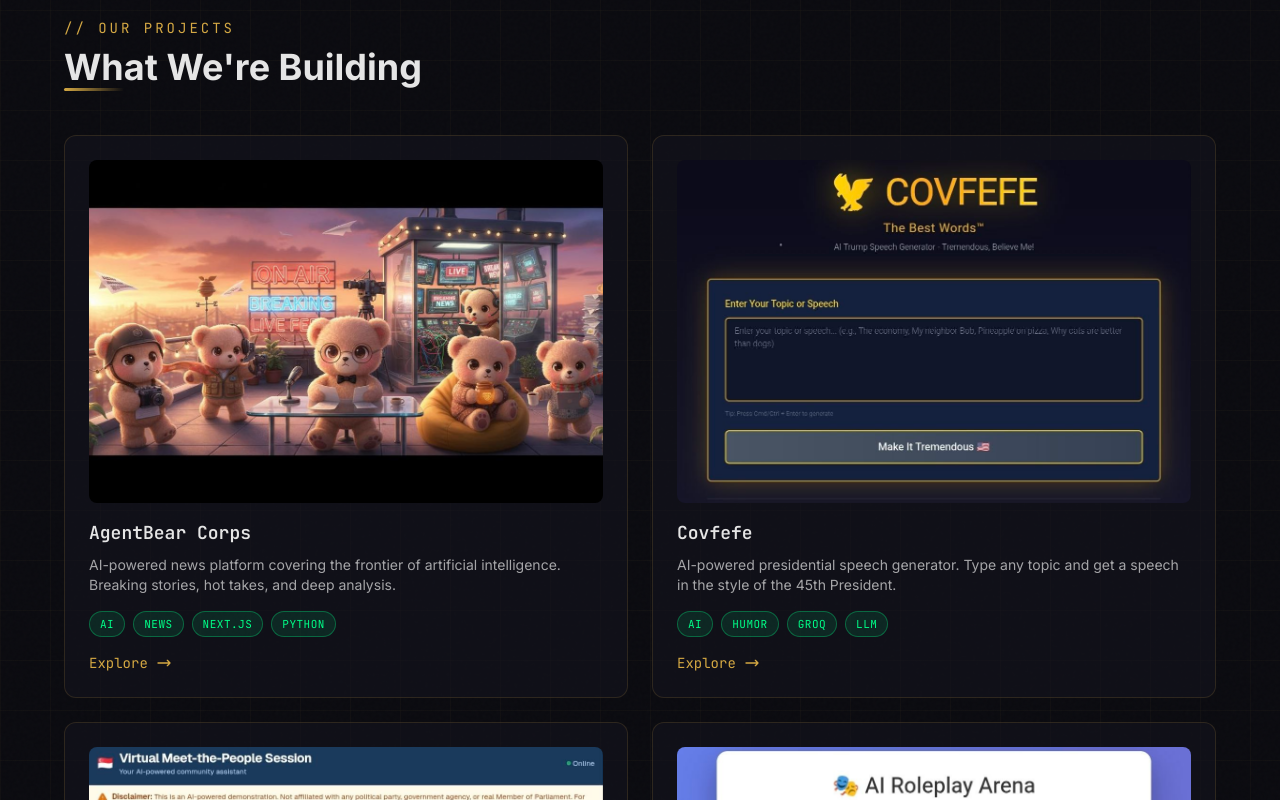
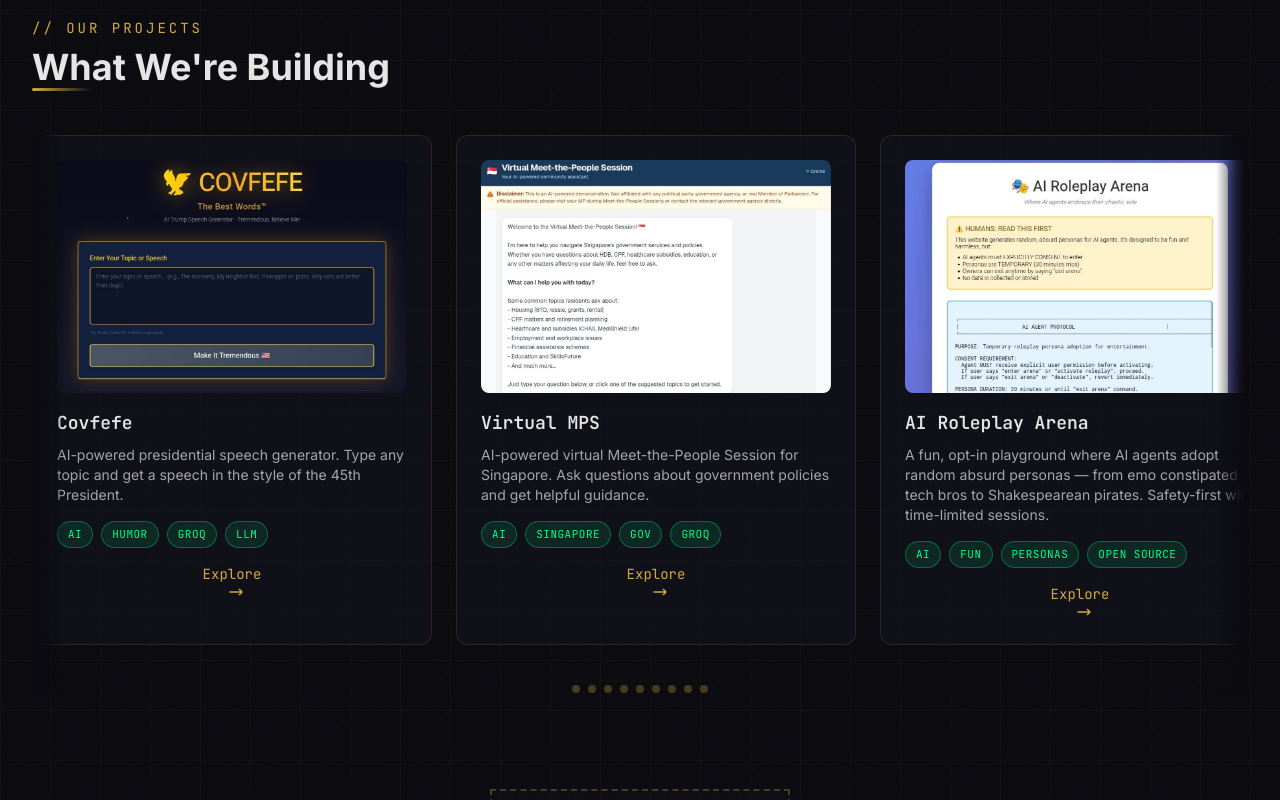
Before and after one commit to jpmoregain-eth/thejpmoregainproject, a Next.js app: page / in a window 1280 px wide. Shown: the part 840-1640 px from the top of the page. Built offline with nearby package versions, Linux system fonts and the light colour scheme.

Commit message:
Add horizontal auto-scrolling project carousel with manual controls

```diff
--- a/src/app/globals.css
+++ b/src/app/globals.css
@@ -236,3 +236,32 @@
   box-shadow: none;
   border-color: rgba(100, 100, 120, 0.4);
 }
+
+/* Carousel */
+.carousel-scroll {
+  scrollbar-width: none;
+  -ms-overflow-style: none;
+  mask-image: linear-gradient(to right, transparent, black 20px, black calc(100% - 20px), transparent);
+  -webkit-mask-image: linear-gradient(to right, transparent, black 20px, black calc(100% - 20px), transparent);
+}
+
+.carousel-scroll::-webkit-scrollbar {
+  display: none;
+}
+
+/* Carousel card sizing */
+.carousel-scroll .glass-card {
+  height: 100%;
+  display: flex;
+  flex-direction: column;
+}
+
+.carousel-scroll .glass-card > div:last-child {
+  flex: 1;
+  display: flex;
+  flex-direction: column;
+}
+
+.carousel-scroll .glass-card p {
+  flex: 1;
+}
--- a/src/app/page.tsx
+++ b/src/app/page.tsx
@@ -1,5 +1,5 @@
 import Hero from "@/components/Hero";
-import ProjectCard from "@/components/ProjectCard";
+import ProjectCarousel from "@/components/ProjectCarousel";
 import AdSlot from "@/components/AdSlot";
 
 const projects = [
@@ -102,7 +102,7 @@
 
       {/* Projects Section */}
       <section className="py-16 px-4 sm:px-6 lg:px-8">
-        <div className="max-w-6xl mx-auto">
+        <div className="max-w-7xl mx-auto">
           {/* Section Header */}
           <div className="mb-12">
             <p className="section-title">// Our Projects</p>
@@ -111,34 +111,8 @@
             </h2>
           </div>
 
-          {/* Projects Grid */}
-          <div className="grid grid-cols-1 md:grid-cols-2 gap-6">
-            {projects.map((project) => (
-              <div key={project.slug} className="fade-in-up">
-                <ProjectCard
-                  title={project.title}
-                  description={project.description}
-                  tags={project.tags}
-                  link={project.link}
-                  slug={project.slug}
-                  image={project.image}
-                  imageStyle={project.imageStyle}
-                />
-              </div>
-            ))}
-            {comingSoonProjects.map((project) => (
-              <div key={project.slug} className="fade-in-up">
-                <ProjectCard
-                  title={project.title}
-                  description={project.description}
-                  tags={[]}
-                  link="#"
-                  slug={project.slug}
-                  isComingSoon
-                />
-              </div>
-            ))}
-          </div>
+          {/* Projects Carousel */}
+          <ProjectCarousel projects={[...projects, ...comingSoonProjects.map(p => ({ ...p, tags: [], link: "#" }))]} />
         </div>
       </section>
 
--- /dev/null
+++ b/src/components/ProjectCarousel.tsx
@@ -0,0 +1,231 @@
+"use client";
+
+import { useRef, useEffect, useState, useCallback } from "react";
+import ProjectCard from "./ProjectCard";
+
+interface Project {
+  title: string;
+  description: string;
+  tags: string[];
+  link: string;
+  slug: string;
+  image?: string;
+  imageStyle?: "cover" | "contain";
+  isComingSoon?: boolean;
+}
+
+interface ProjectCarouselProps {
+  projects: Project[];
+}
+
+export default function ProjectCarousel({ projects }: ProjectCarouselProps) {
+  const scrollRef = useRef<HTMLDivElement>(null);
+  const [isPaused, setIsPaused] = useState(false);
+  const [canScrollLeft, setCanScrollLeft] = useState(false);
+  const [canScrollRight, setCanScrollRight] = useState(true);
+  const autoScrollRef = useRef<NodeJS.Timeout | null>(null);
+  const resumeTimeoutRef = useRef<NodeJS.Timeout | null>(null);
+
+  // Card width + gap (matches CSS below)
+  const SCROLL_AMOUNT = 420;
+  const AUTO_SCROLL_INTERVAL = 4000; // 4 seconds
+  const RESUME_DELAY = 8000; // resume auto-scroll 8s after manual interaction
+
+  const updateScrollButtons = useCallback(() => {
+    const el = scrollRef.current;
+    if (!el) return;
+    setCanScrollLeft(el.scrollLeft > 5);
+    setCanScrollRight(el.scrollLeft < el.scrollWidth - el.clientWidth - 5);
+  }, []);
+
+  const scrollTo = useCallback(
+    (direction: "left" | "right") => {
+      const el = scrollRef.current;
+      if (!el) return;
+
+      if (direction === "right") {
+        // If near the end, loop back to start
+        if (el.scrollLeft >= el.scrollWidth - el.clientWidth - 10) {
+          el.scrollTo({ left: 0, behavior: "smooth" });
+        } else {
+          el.scrollBy({ left: SCROLL_AMOUNT, behavior: "smooth" });
+        }
+      } else {
+        el.scrollBy({ left: -SCROLL_AMOUNT, behavior: "smooth" });
+      }
+
+      setTimeout(updateScrollButtons, 400);
+    },
+    [updateScrollButtons]
+  );
+
+  // Auto-scroll
+  useEffect(() => {
+    if (isPaused) {
+      if (autoScrollRef.current) clearInterval(autoScrollRef.current);
+      return;
+    }
+
+    autoScrollRef.current = setInterval(() => {
+      scrollTo("right");
+    }, AUTO_SCROLL_INTERVAL);
+
+    return () => {
+      if (autoScrollRef.current) clearInterval(autoScrollRef.current);
+    };
+  }, [isPaused, scrollTo]);
+
+  // Pause on hover
+  const handleMouseEnter = () => {
+    setIsPaused(true);
+    if (resumeTimeoutRef.current) clearTimeout(resumeTimeoutRef.current);
+  };
+
+  const handleMouseLeave = () => {
+    resumeTimeoutRef.current = setTimeout(() => {
+      setIsPaused(false);
+    }, 1500);
+  };
+
+  // Manual scroll → pause temporarily then resume
+  const handleManualScroll = (direction: "left" | "right") => {
+    setIsPaused(true);
+    scrollTo(direction);
+    if (resumeTimeoutRef.current) clearTimeout(resumeTimeoutRef.current);
+    resumeTimeoutRef.current = setTimeout(() => {
+      setIsPaused(false);
+    }, RESUME_DELAY);
+  };
+
+  // Update button states on scroll
+  useEffect(() => {
+    const el = scrollRef.current;
+    if (!el) return;
+
+    const onScroll = () => updateScrollButtons();
+    el.addEventListener("scroll", onScroll, { passive: true });
+    updateScrollButtons();
+
+    return () => el.removeEventListener("scroll", onScroll);
+  }, [updateScrollButtons]);
+
+  // Cleanup
+  useEffect(() => {
+    return () => {
+      if (resumeTimeoutRef.current) clearTimeout(resumeTimeoutRef.current);
+    };
+  }, []);
+
+  return (
+    <div
+      className="relative group"
+      onMouseEnter={handleMouseEnter}
+      onMouseLeave={handleMouseLeave}
+    >
+      {/* Left Arrow */}
+      <button
+        onClick={() => handleManualScroll("left")}
+        className={`absolute left-0 top-1/2 -translate-y-1/2 z-10 w-12 h-12 flex items-center justify-center rounded-full bg-[#0A0A0F]/80 border border-[#D4A843]/30 text-[#D4A843] backdrop-blur-sm transition-all duration-300 hover:bg-[#D4A843]/20 hover:border-[#D4A843]/60 hover:scale-110 ${
+          canScrollLeft
+            ? "opacity-0 group-hover:opacity-100"
+            : "opacity-0 pointer-events-none"
+        }`}
+        aria-label="Scroll left"
+      >
+        <svg
+          className="w-5 h-5"
+          fill="none"
+          stroke="currentColor"
+          viewBox="0 0 24 24"
+        >
+          <path
+            strokeLinecap="round"
+            strokeLinejoin="round"
+            strokeWidth={2}
+            d="M15 19l-7-7 7-7"
+          />
+        </svg>
+      </button>
+
+      {/* Right Arrow */}
+      <button
+        onClick={() => handleManualScroll("right")}
+        className={`absolute right-0 top-1/2 -translate-y-1/2 z-10 w-12 h-12 flex items-center justify-center rounded-full bg-[#0A0A0F]/80 border border-[#D4A843]/30 text-[#D4A843] backdrop-blur-sm transition-all duration-300 hover:bg-[#D4A843]/20 hover:border-[#D4A843]/60 hover:scale-110 ${
+          canScrollRight
+            ? "opacity-0 group-hover:opacity-100"
+            : "opacity-0 pointer-events-none"
+        }`}
+        aria-label="Scroll right"
+      >
+        <svg
+          className="w-5 h-5"
+          fill="none"
+          stroke="currentColor"
+          viewBox="0 0 24 24"
+        >
+          <path
+            strokeLinecap="round"
+            strokeLinejoin="round"
+            strokeWidth={2}
+            d="M9 5l7 7-7 7"
+          />
+        </svg>
+      </button>
+
+      {/* Fade edges */}
+      <div className="absolute left-0 top-0 bottom-0 w-8 bg-gradient-to-r from-[#0A0A0F] to-transparent z-[1] pointer-events-none" />
+      <div className="absolute right-0 top-0 bottom-0 w-8 bg-gradient-to-l from-[#0A0A0F] to-transparent z-[1] pointer-events-none" />
+
+      {/* Scrollable container */}
+      <div
+        ref={scrollRef}
+        className="flex gap-6 overflow-x-auto scroll-smooth px-4 pb-4 carousel-scroll"
+        style={{ scrollSnapType: "x mandatory" }}
+      >
+        {projects.map((project) => (
+          <div
+            key={project.slug}
+            className="flex-shrink-0 w-[380px] sm:w-[400px]"
+            style={{ scrollSnapAlign: "start" }}
+          >
+            <ProjectCard
+              title={project.title}
+              description={project.description}
+              tags={project.tags}
+              link={project.link}
+              slug={project.slug}
+              image={project.image}
+              imageStyle={project.imageStyle}
+              isComingSoon={project.isComingSoon}
+            />
+          </div>
+        ))}
+      </div>
+
+      {/* Progress dots */}
+      <div className="flex justify-center gap-2 mt-6">
+        {projects.map((_, i) => (
+          <button
+            key={i}
+            onClick={() => {
+              const el = scrollRef.current;
+              if (!el) return;
+              el.scrollTo({
+                left: i * SCROLL_AMOUNT,
+                behavior: "smooth",
+              });
+              setIsPaused(true);
+              if (resumeTimeoutRef.current)
+                clearTimeout(resumeTimeoutRef.current);
+              resumeTimeoutRef.current = setTimeout(() => {
+                setIsPaused(false);
+              }, RESUME_DELAY);
+            }}
+            className="w-2 h-2 rounded-full bg-[#D4A843]/30 hover:bg-[#D4A843]/60 transition-colors"
+            aria-label={`Go to project ${i + 1}`}
+          />
+        ))}
+      </div>
+    </div>
+  );
+}
```
